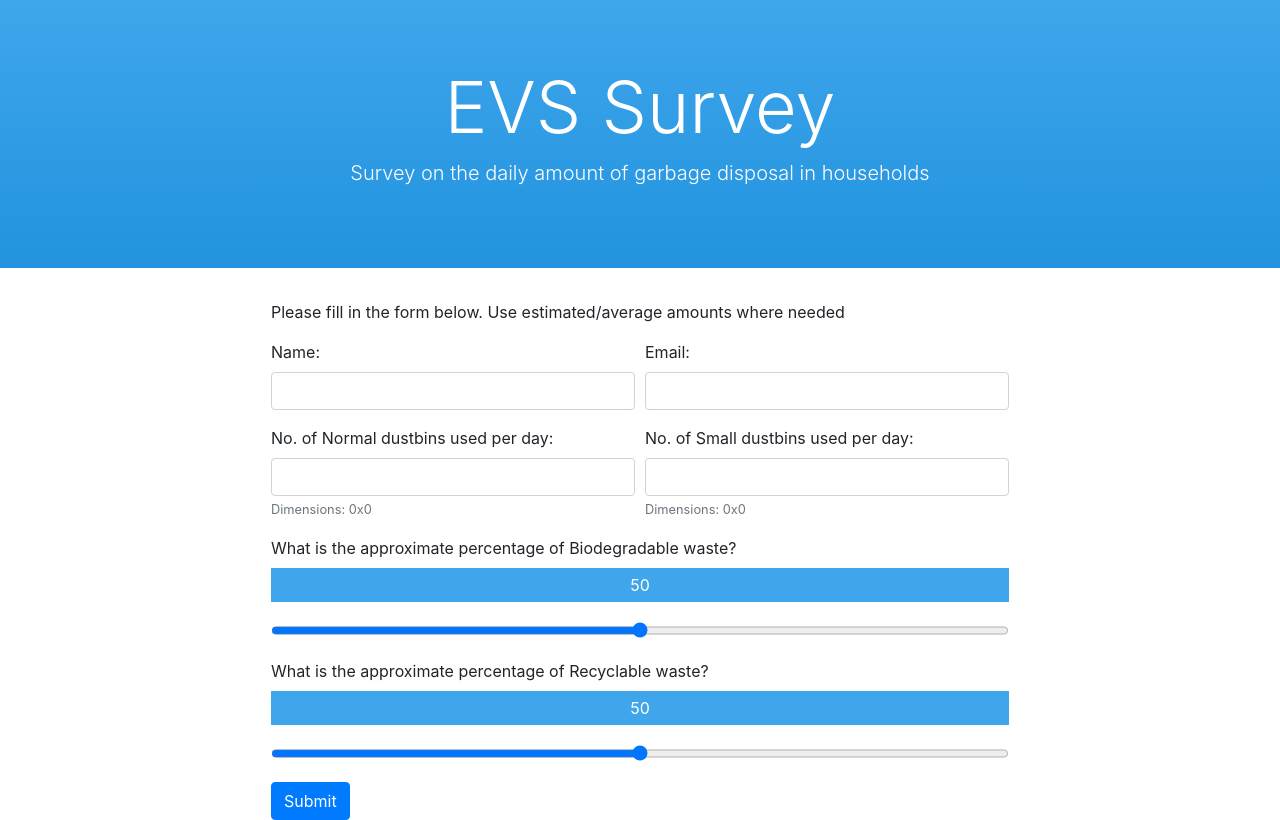
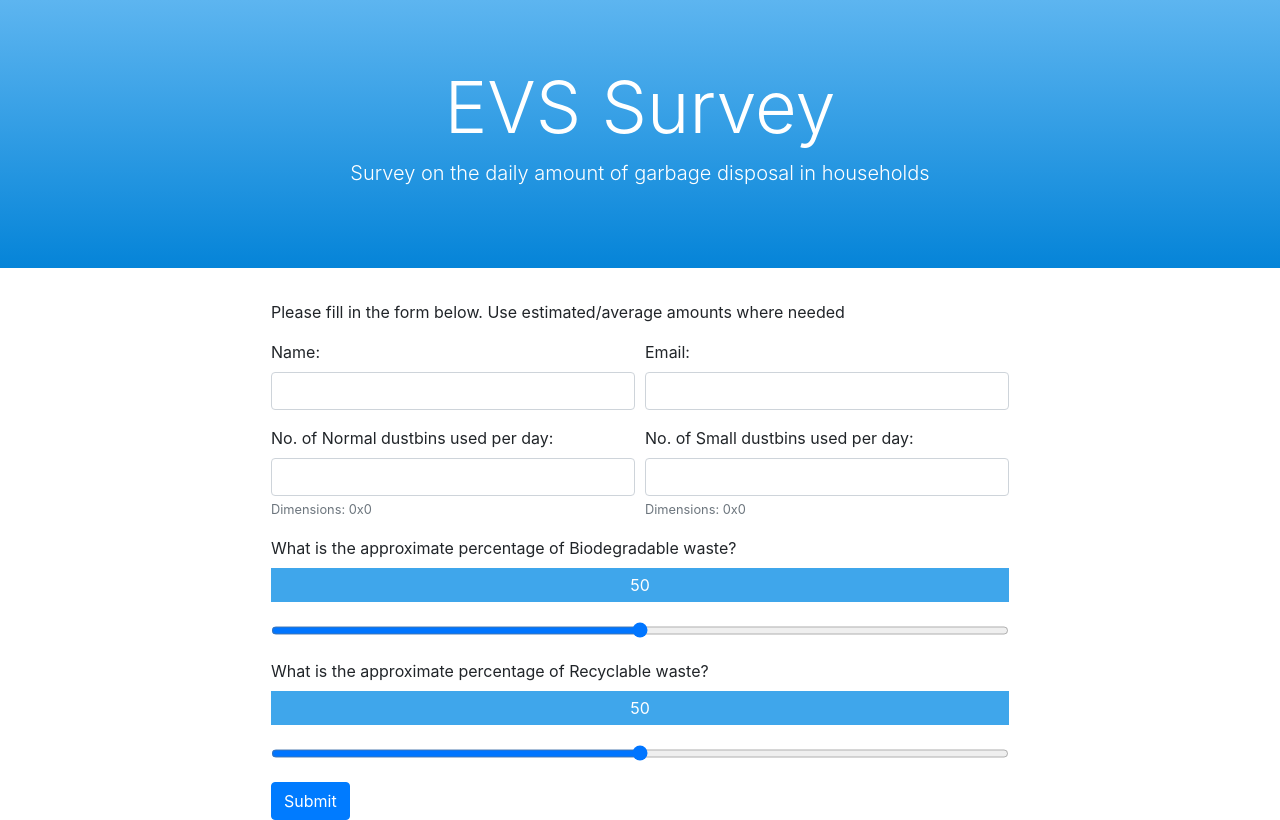
Before and after one commit to neelansh15/EVS-Mini-Project-Survey, a PHP site: page / in a window 1280 px wide. Run offline with PHP 8.4, Linux system fonts and the light colour scheme.

Commit message:
Changed the Linear Gradient in the Jumbotron

```diff
--- a/style.css
+++ b/style.css
@@ -1,6 +1,7 @@
 .jumbotron{
     /* background-color: rgb(63, 166, 235); */
-    background: linear-gradient(rgb(63, 166, 235) , rgb(33, 147, 223));
+    /* background: linear-gradient(rgb(63, 166, 235) , rgb(33, 147, 223)); */
+    background: linear-gradient(rgb(93, 181, 240) , rgb(5, 132, 216));
     color: white;
     border-radius: 0;
 }
```
